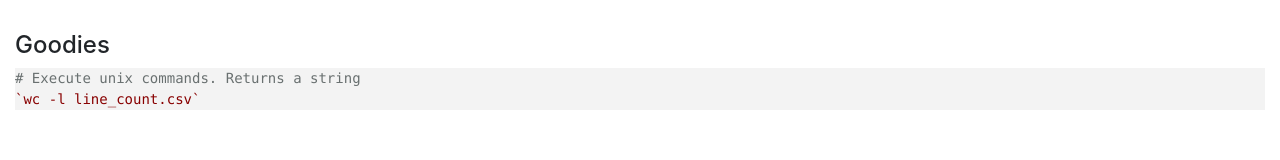
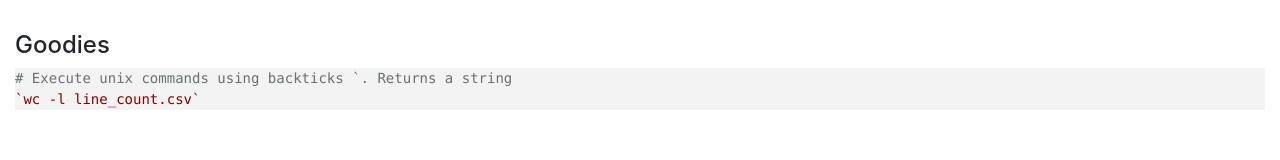
Before and after one commit to coisnepe/vimwiki_html, a plain HTML site: page Ruby.html in a window 1280 px wide. Shown: the part 542-702 px from the top of the page. Drawn offline with nearby package versions, Linux system fonts and the light colour scheme.

Commit message:
added ruby stuff

```diff
--- a/Ruby.html
+++ b/Ruby.html
@@ -64,7 +64,7 @@
 <div id="Ruby-Core library-Goodies"><h4 id="Goodies">Goodies</h4></div>
 
 <pre class="ruby">
-# Execute unix commands. Returns a string
+# Execute unix commands using backticks `. Returns a string
 `wc -l line_count.csv`
 </pre>
 
```
Also changed, not shown: 3 other files.
